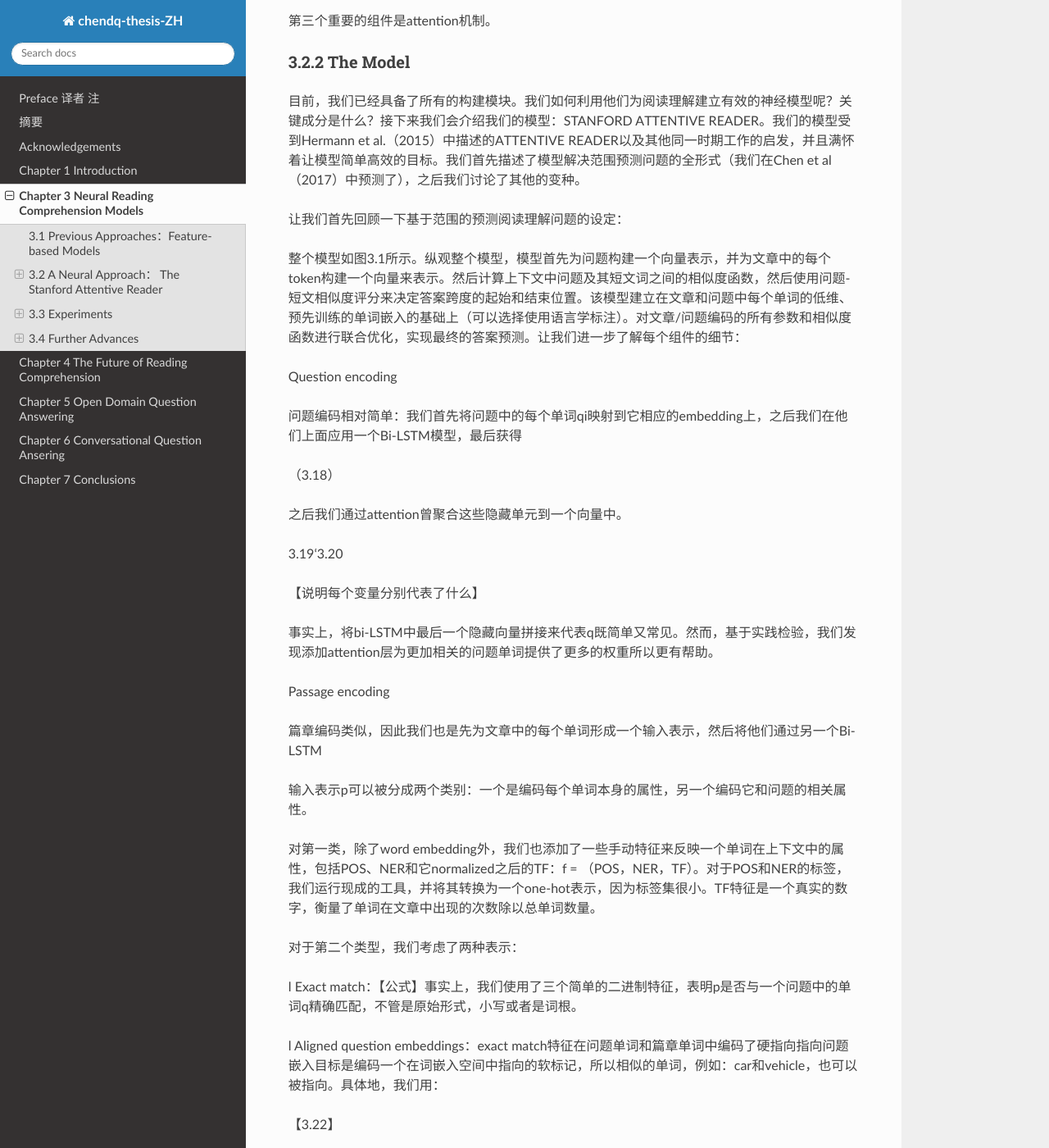
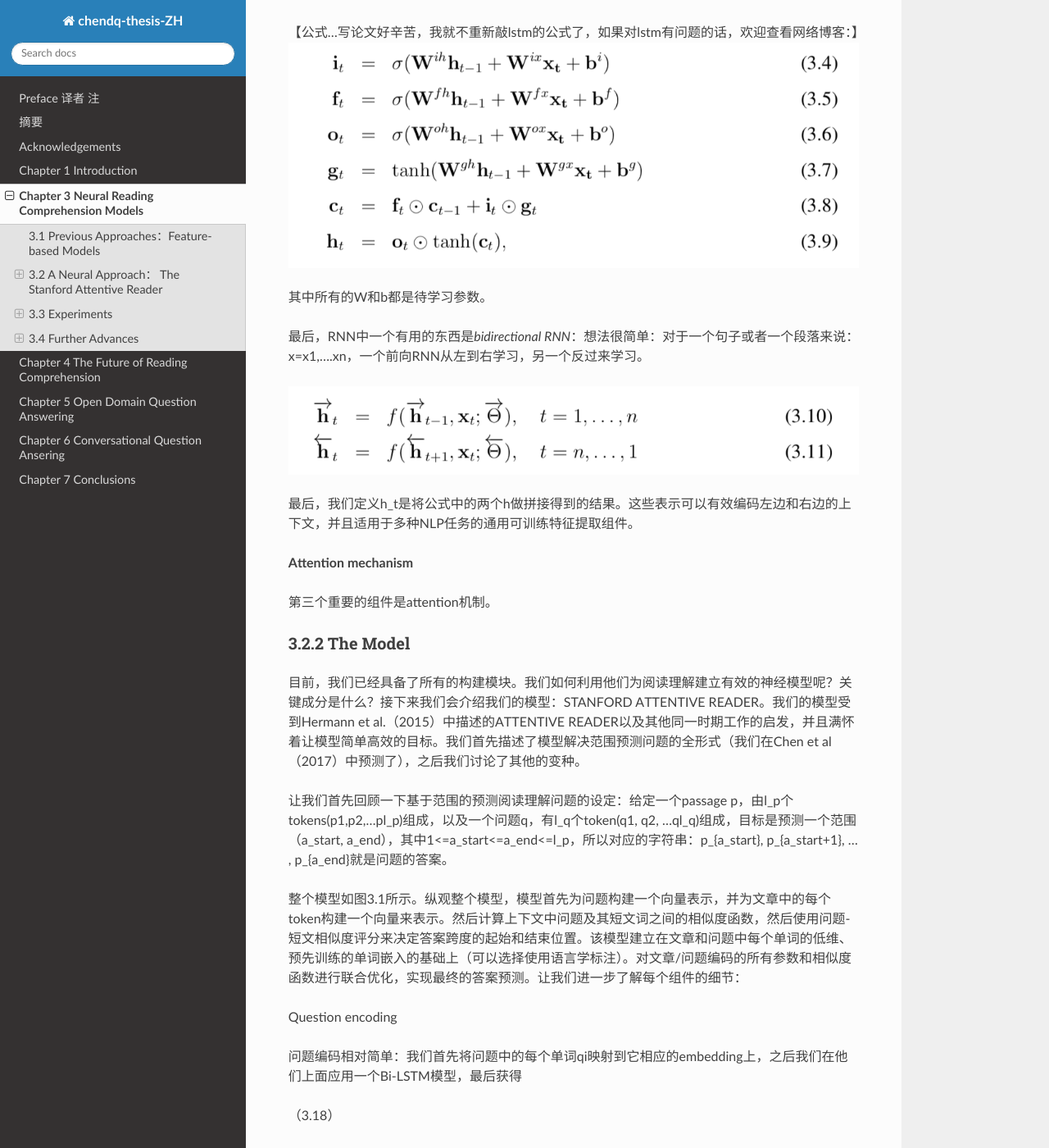
Before and after one commit to DukeEnglish/chendq-thesis-ZH, a Sphinx documentation site: the page built from source/part1/Chapter3.md, in a window 1280 px wide and 1400 px high, scrolled down 3197 px. Shown: the whole window at 82% size. Built offline with Sphinx 7.4.7 and the Read the Docs theme 2.0.0, drawn with Linux system fonts in a browser that asks for light colours; pages that are not in the unit, such as notebooks, are missing from menus.

Commit message:
til before 3.2.2

```diff
--- a/source/part1/Chapter3.md
+++ b/source/part1/Chapter3.md
@@ -28,7 +28,7 @@ $$w􏰇^Tf_{p,q}(a) > w􏰇^Tf_{p,q}(e), ∀e ∈ \epsilon \ {a},$$
 
 
 
-![Table 3.1: Features used in our entity-centric classifier in Chen et al. (2016).](/Users/ljy/Work/BOOK/translation/CDQ/chendq-thesis-ZH/source/img/T3.1.png)
+![Table 3.1: Features used in our entity-centric classifier in Chen et al. (2016).](https://github.com/DukeEnglish/chendq-thesis-ZH/blob/master/source/img/T3.1.png?raw=true)
 
 Table 3.1
 
@@ -68,13 +68,13 @@ $$h_t=tanh(W^{hh}h_{t-1}+W^{hx}x_t+b)$$
 
 其中Whh∈Rh×h，Whx∈Rh×d， b∈Rh为待学习参数。为了简化优化，提出了许多RNNs的变体。其中，长短时记忆网络（LSTMs） （Hochreiter and Schmidhuber， 1997）和门控循环单元（GRUs） （Cho et al.， 2014）是常用的一种。可以说，LSTM仍然是当今NLP应用中最有竞争力的RNN变体，也是我们将描述的神经模型的默认选择。在数学上，LSTMs可以表示为：
 
-【公式…写论文好辛苦，我就不重新敲lstm的公式了，如果对lstm有问题的话，欢迎查看网络博客：】![image-20190704070606369](/Users/ljy/Work/BOOK/translation/CDQ/chendq-thesis-ZH/source/img/g3.1.png)
+【公式…写论文好辛苦，我就不重新敲lstm的公式了，如果对lstm有问题的话，欢迎查看网络博客：】![image-20190704070606369](https://github.com/DukeEnglish/chendq-thesis-ZH/blob/master/source/img/g3.1.png?raw=true)
 
 其中所有的W和b都是待学习参数。
 
 最后，RNN中一个有用的东西是*bidirectional RNN*：想法很简单：对于一个句子或者一个段落来说：x=x1,….xn，一个前向RNN从左到右学习，另一个反过来学习。
 
-![image-20190704070906479](/Users/ljy/Work/BOOK/translation/CDQ/chendq-thesis-ZH/source/img/g3.2.png)
+![image-20190704070906479](https://github.com/DukeEnglish/chendq-thesis-ZH/blob/master/source/img/g3.2.png?raw=true)
 
 最后，我们定义h_t是将公式中的两个h做拼接得到的结果。这些表示可以有效编码左边和右边的上下文，并且适用于多种NLP任务的通用可训练特征提取组件。
 
@@ -86,15 +86,11 @@ $$h_t=tanh(W^{hh}h_{t-1}+W^{hx}x_t+b)$$
 
 
 
-
-
 ### 3.2.2 The Model
 
 目前，我们已经具备了所有的构建模块。我们如何利用他们为阅读理解建立有效的神经模型呢？关键成分是什么？接下来我们会介绍我们的模型：STANFORD ATTENTIVE READER。我们的模型受到Hermann et al.（2015）中描述的ATTENTIVE READER以及其他同一时期工作的启发，并且满怀着让模型简单高效的目标。我们首先描述了模型解决范围预测问题的全形式（我们在Chen et al（2017）中预测了），之后我们讨论了其他的变种。
 
-让我们首先回顾一下基于范围的预测阅读理解问题的设定：
-
-
+让我们首先回顾一下基于范围的预测阅读理解问题的设定：给定一个passage p，由l_p个tokens(p1,p2,…pl_p)组成，以及一个问题q，有l_q个token(q1, q2, …ql_q)组成，目标是预测一个范围（a_start, a_end），其中1<=a_start<=a_end<=l_p，所以对应的字符串：p_{a_start}, p_{a_start+1}, … , p_{a_end}就是问题的答案。
 
 
 
```
Also changed, not shown: source/introduction/Abstract.md (line endings or trailing spaces), 3 other files.
